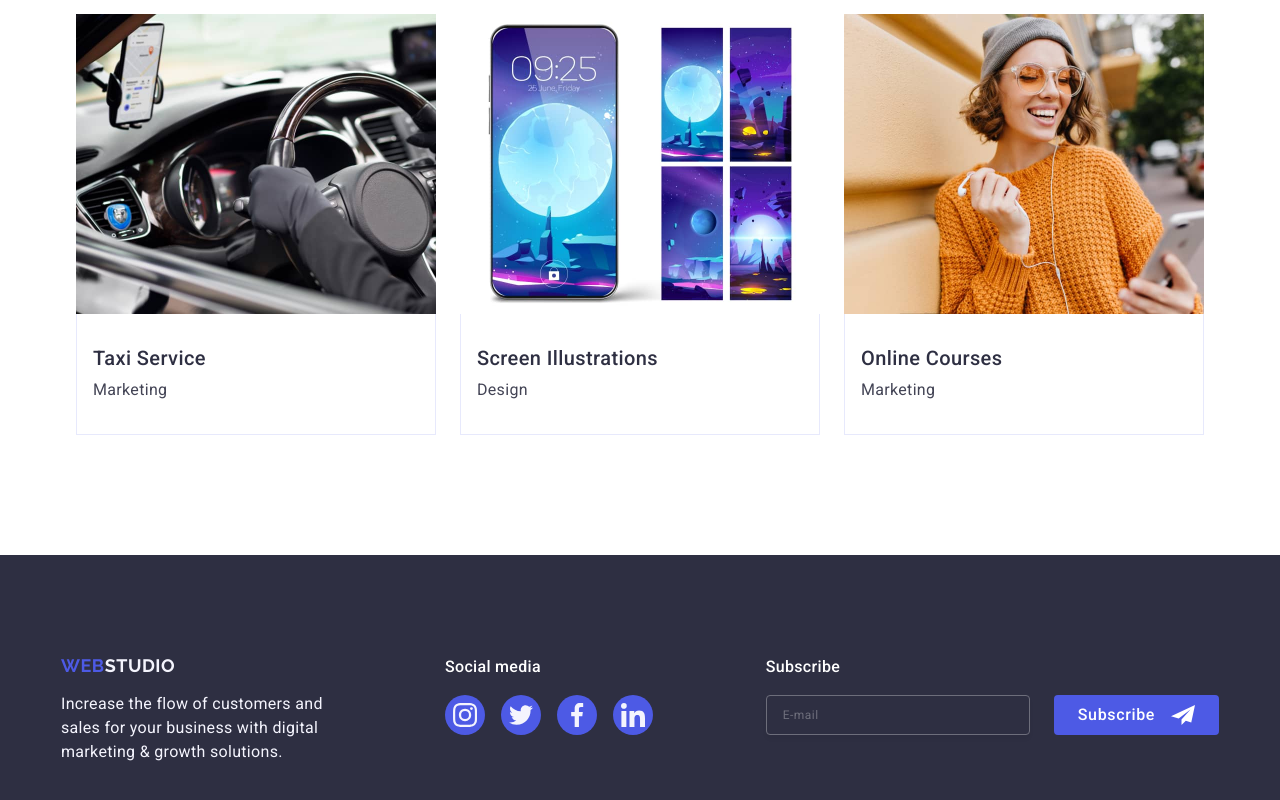
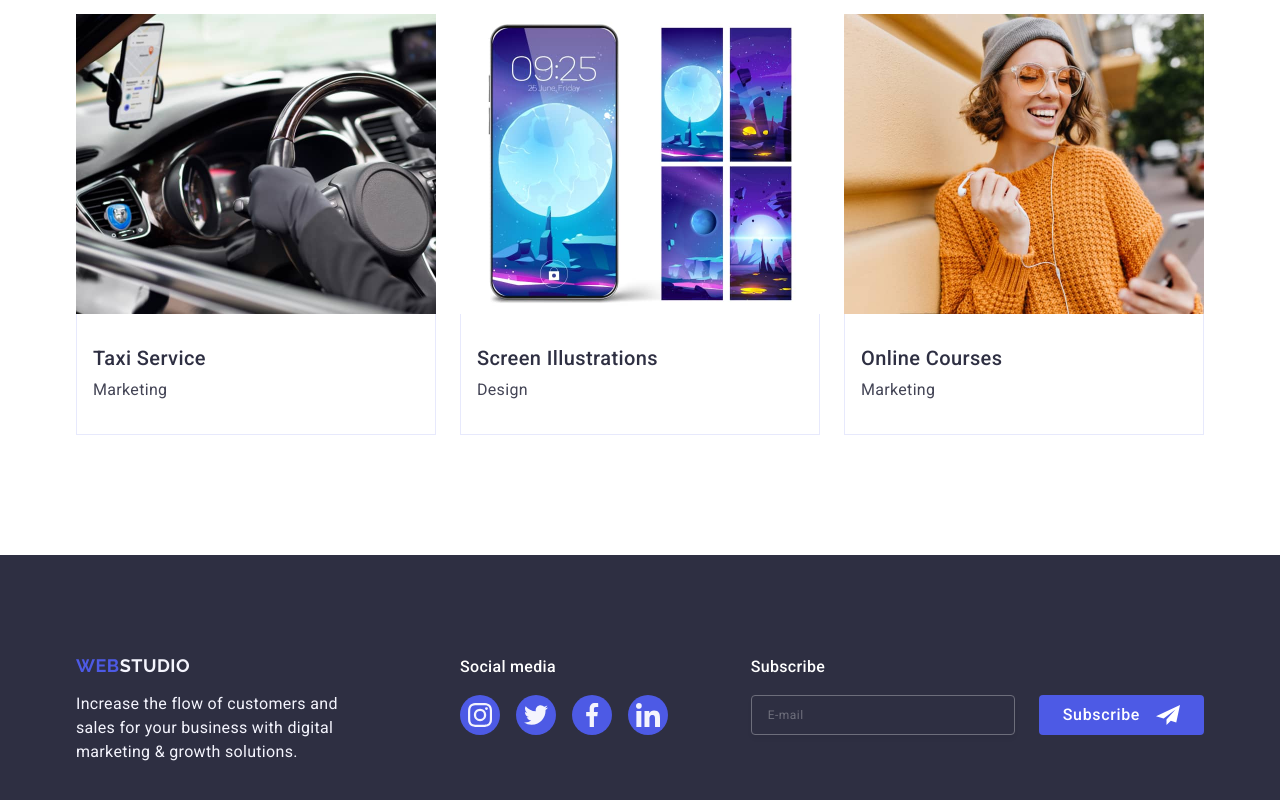
Before and after one commit to Andrey-Alohin/WebStudio, a plain HTML site: page index.html in a window 1280 px wide. Shown: the part 2628-3428 px from the top of the page. Drawn offline with nearby package versions, Linux system fonts and the light colour scheme.

Commit message:
fix logo, our-team-list, footer padding tablet and desktop version

```diff
--- a/css/slyles.css
+++ b/css/slyles.css
@@ -772,7 +772,7 @@ button {
     }
     .bottom-section>.container{
         align-items: baseline;
-        padding: 0;
+        padding: 0px 15px;
         gap: 0;
 
     }
```
